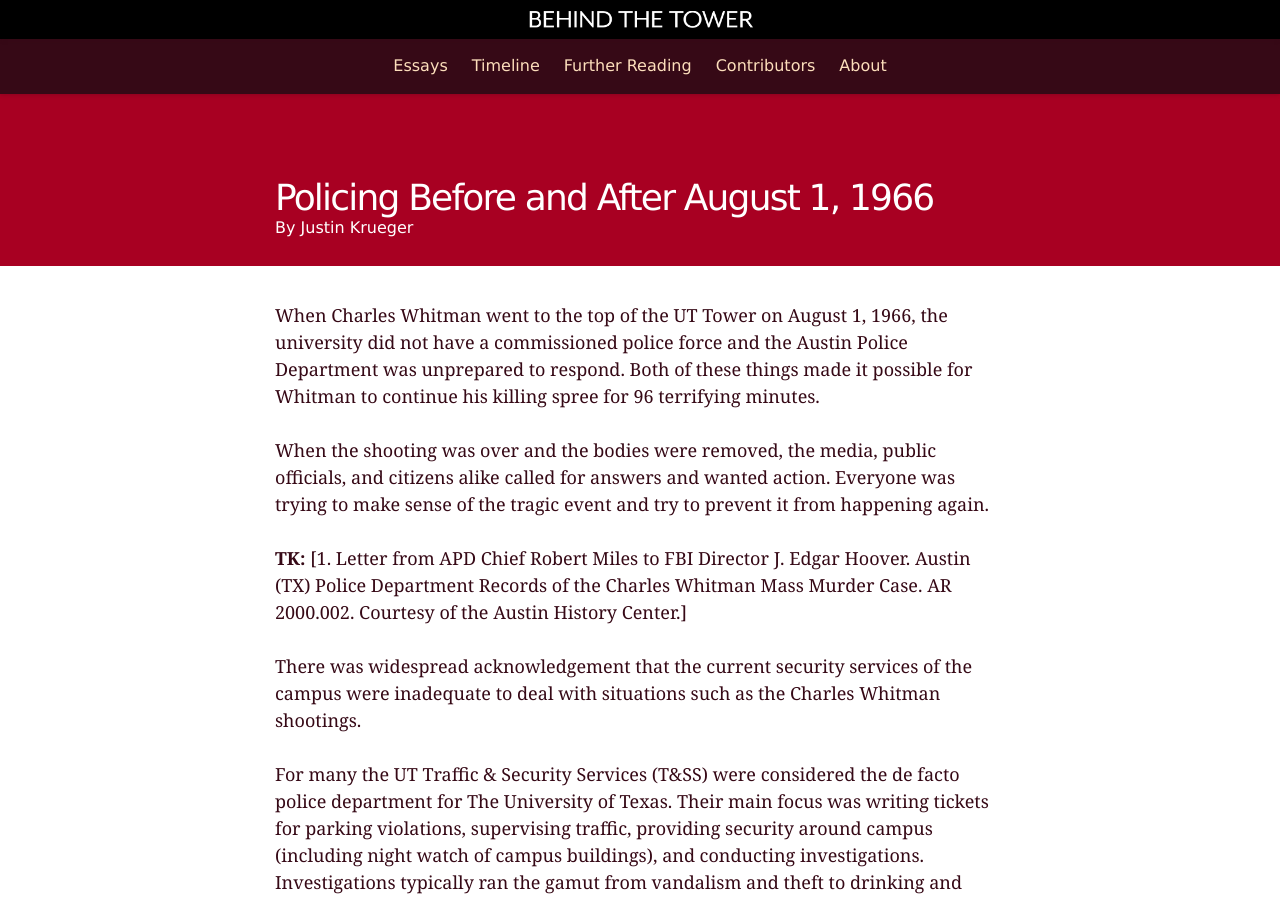
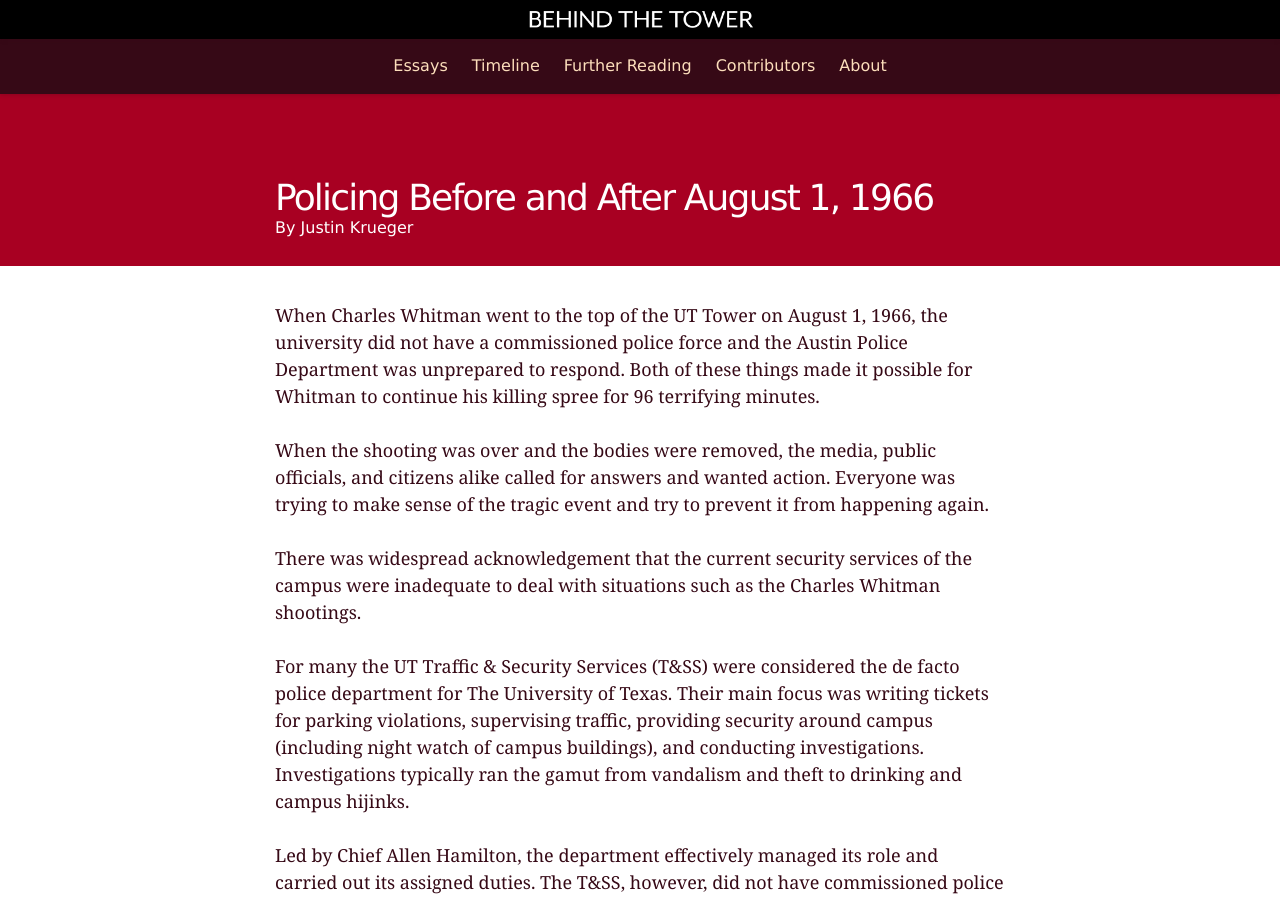
Before and after one commit to utexas-public-history/tower, a Jekyll site: the page built from _posts/2016-05-01-05-krueger-untitled.md, in a window 1280 px wide and 900 px high. Built offline with Jekyll 4.4.1, drawn with Linux system fonts in a browser that asks for light colours; some of the changed text lies outside the part shown.

Commit message:
Remove placeholders from Krueger article

```diff
--- a/_posts/2016-05-01-05-krueger-untitled.md
+++ b/_posts/2016-05-01-05-krueger-untitled.md
@@ -11,8 +11,6 @@
 When Charles Whitman went to the top of the UT Tower on August 1, 1966, the university did not have a commissioned police force and the Austin Police Department was unprepared to respond. Both of these things made it possible for Whitman to continue his killing spree for 96 terrifying minutes.
 
 When the shooting was over and the bodies were removed, the media, public officials, and citizens alike called for answers and wanted action. Everyone was trying to make sense of the tragic event and try to prevent it from happening again.
-
-**TK:** [1. Letter from APD Chief Robert Miles to FBI Director J. Edgar Hoover. Austin (TX) Police Department Records of the Charles Whitman Mass Murder Case. AR 2000.002. Courtesy of the Austin History Center.]
 
 There was widespread acknowledgement that the current security services of the campus were inadequate to deal with situations such as the Charles Whitman shootings.
 
@@ -70,8 +68,6 @@
 At 11:50 am security officers L.W. Hebert and Jack Rodman were dispatched to the Tower to check out the situation. Upon reaching the 27th floor by elevator they came across several of the early victims in the stairwell up to the 28th floor. After hearing continued gunfire outside and recognizing they had no weapons or plans by which to engage the shooter, both men decided it was best to head to the bottom of the main building to lock it down so no one could get in or out and to secure the interior of the building. This was at approximately 11:55 am. It was not until 89 minutes later that Whitman was finally shot and the killing ended.
 
 The lack of adequate resources, firearms, and response plans greatly limited the university officers’ ability to act. This was grossly obvious when Chief Hamilton called the university ROTC program to see if they had any weapons that the Traffic &amp; Security Services could use. The ROTC responded that they had weapons but no ammunition.
-
-**TK:** [2. Letter from Texas Governor John Connally to APD Chief Robert Miles. Austin (TX) Police Department Records of the Charles Whitman Mass Murder Case. AR 2000.002. Courtesy of the Austin History Center.]
 
 The lack of weapons and organization was not solely a problem for officials of The University of Texas.
 
```
